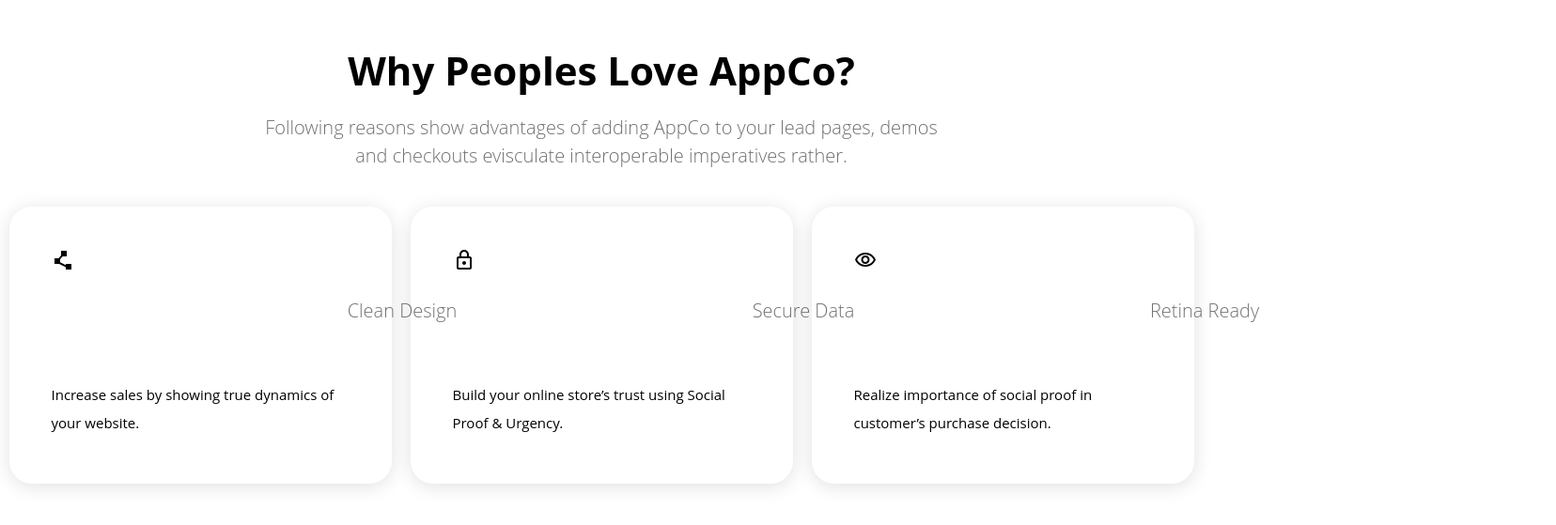
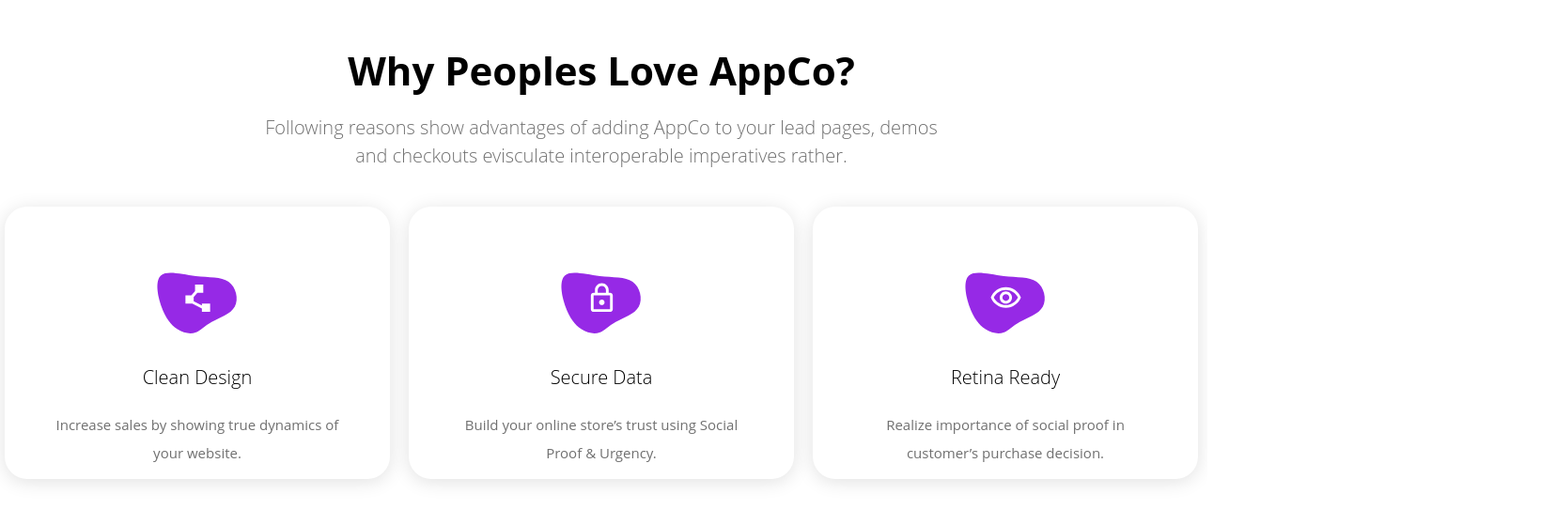
Before and after one commit to datdhomegatheme/landingpage-hieu, a React (Create React App) app in the folder my-app/: page / in a window 1280 px wide. Shown: the part 902-1461 px from the top of the page at 94% size, 1656 px wide, since content can reach past the window. Built offline with nearby package versions, Linux system fonts and the light colour scheme.

Commit message:
update code

```diff
--- a/my-app/src/Pages/PromoPage/index.js
+++ b/my-app/src/Pages/PromoPage/index.js
@@ -1,21 +1,22 @@
 import PolylineIcon from "@mui/icons-material/Polyline";
 import LockOutlinedIcon from "@mui/icons-material/LockOutlined";
 import VisibilityOutlinedIcon from "@mui/icons-material/VisibilityOutlined";
+
 function PromoPage() {
     const promoItems = [
         {
-            icon: <PolylineIcon />,
+            icon: <PolylineIcon className="promo-icon" />,
             title: "Clean Design",
             content: "Increase sales by showing true dynamics of your website.",
         },
         {
-            icon: <LockOutlinedIcon />,
+            icon: <LockOutlinedIcon className="promo-icon" />,
             title: "Secure Data",
             content:
                 "Build your online store’s trust using Social Proof & Urgency.",
         },
         {
-            icon: <VisibilityOutlinedIcon />,
+            icon: <VisibilityOutlinedIcon className="promo-icon" />,
             title: "Retina Ready",
             content:
                 "Realize importance of social proof in customer’s purchase decision.",
@@ -27,7 +28,7 @@
                 <div className="promo__container d-flex">
                     <div className="promo__title">
                         <h1>Why Peoples Love AppCo?</h1>
-                        <h2>
+                        <h2 className="text-gray">
                             Following reasons show advantages of adding AppCo to
                             your lead pages, demos and checkouts evisculate
                             interoperable imperatives rather.
@@ -37,9 +38,11 @@
                         {promoItems.map((item, index) => (
                             <>
                                 <div key={index} className="content__bg">
-                                    {item.icon}
+                                    <div className="bg-icon d-flex">
+                                        {item.icon}
+                                    </div>
                                     <h2>{item.title}</h2>
-                                    <p>{item.content}</p>
+                                    <p className="text-gray">{item.content}</p>
                                 </div>
                             </>
                         ))}
--- a/my-app/src/assets/Styles/HomePage/_index.scss
+++ b/my-app/src/assets/Styles/HomePage/_index.scss
@@ -2,7 +2,7 @@
 
 
 .home {
-    background: url("../../../Assets/Images/HomePage/app-hero-bg.jpg")no-repeat center center / cover;
+    background: $bg-home;
     position: relative;
     top: -70.5px;
     width: 100%;
--- a/my-app/src/assets/Styles/PromoPage/_index.scss
+++ b/my-app/src/assets/Styles/PromoPage/_index.scss
@@ -13,6 +13,8 @@
         line-height: 30px;
         flex-direction: column;
 
+        .promo__title {
+
             h1,
             h2 {
                 text-align: center;
@@ -21,21 +23,36 @@
             h2 {
                 width: 747px;
                 height: 69px;
-            color: #707070;
             }
+        }
+
 
         .promo__content {
             .content__bg {
-                width: 317px;
-                height: 205px;
+                width: 320px;
+                height: 200px;
                 padding: 45px;
                 margin: 10px;
                 box-shadow: 0 3px 20px 0px rgb(0 0 0 / 12%);
                 border-radius: 1.5rem;
+                text-align: center;
+
+                .bg-icon {
+                    font-size: 35px;
+                    background-image: $bg-promo;
+                    background-size: 150px;
+                    padding: 35px;
+                    background-repeat: no-repeat;
+                    background-position: 50% 20%;
+
+                    .promo-icon {
+                        font-size: 35px;
+                        color: white;
+                    }
+                }
+            }
         }
 
 
     }
 }
-
-}
--- a/my-app/src/assets/Styles/Variables/_index.scss
+++ b/my-app/src/assets/Styles/Variables/_index.scss
@@ -8,8 +8,14 @@
 $z-index-header: 5;
 $navbar-height: 70.5px;
 $navbar-bg-color: linear-gradient(to right,
-        rgba(32, 40, 119, 1),
-        rgba(55, 46, 149, 1),
-        rgba(83, 49, 177, 1),
-        rgba(114, 48, 205, 1),
-        rgba(150, 41, 230, 1));
+                rgba(32, 40, 119, 1),
+                rgba(55, 46, 149, 1),
+                rgba(83, 49, 177, 1),
+                rgba(114, 48, 205, 1),
+                rgba(150, 41, 230, 1));
+
+
+//img:
+$bg-home: url("../../../Assets/Images/HomePage/app-hero-bg.jpg")no-repeat center center / cover;
+
+$bg-promo: url("../../../Assets/Images/PromoPage/promo-icon-bg.svg");
--- a/my-app/src/assets/Styles/core.scss
+++ b/my-app/src/assets/Styles/core.scss
@@ -68,6 +68,10 @@
   margin-bottom: 20px;
 }
 
+.text-gray {
+  color: #707070;
+}
+
 p {
   font-size: 15px;
 }
```
Also changed, not shown: my-app/src/assets/images/PromoPage/promo-icon-bg.svg (added). Lines whose indentation alone changed are shown as unchanged.
